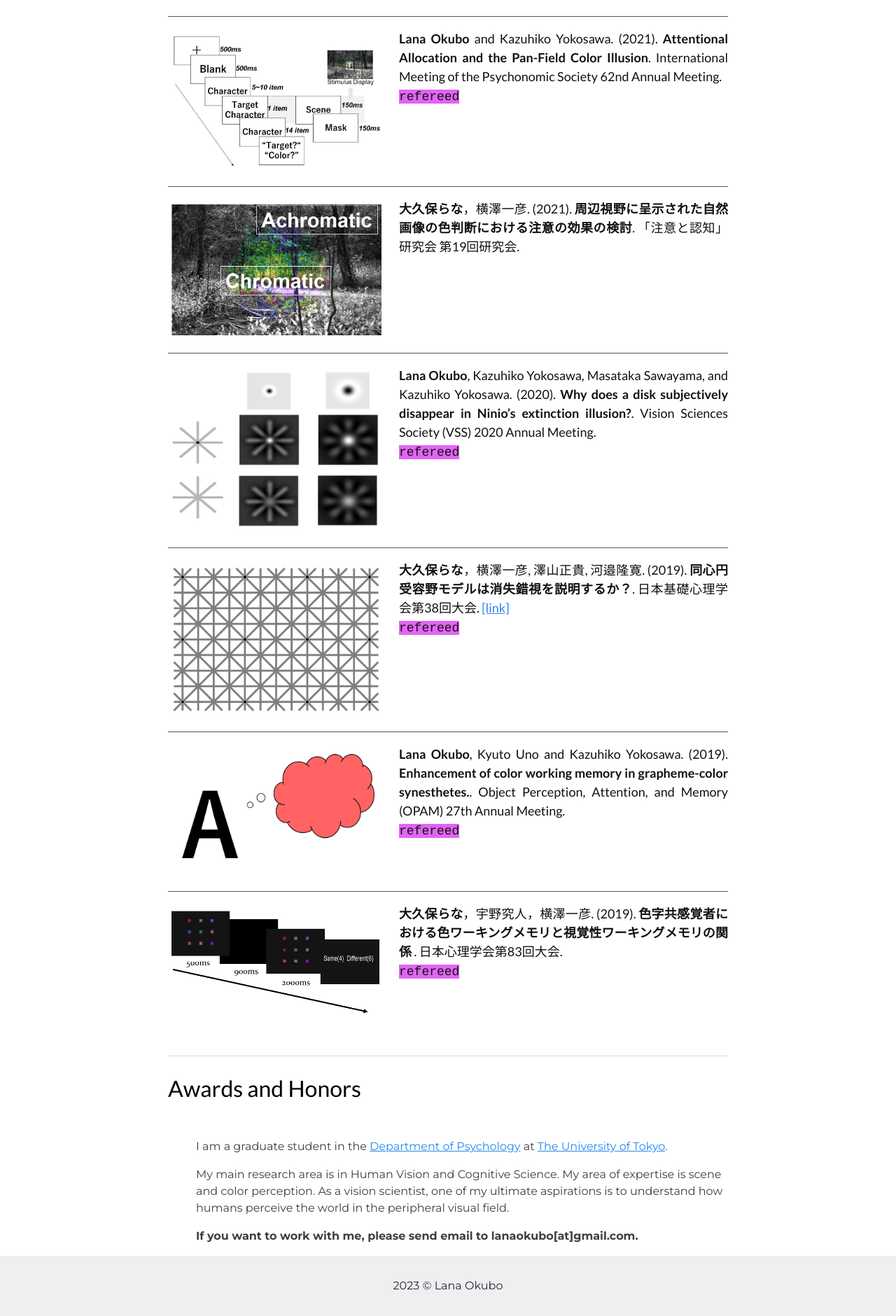
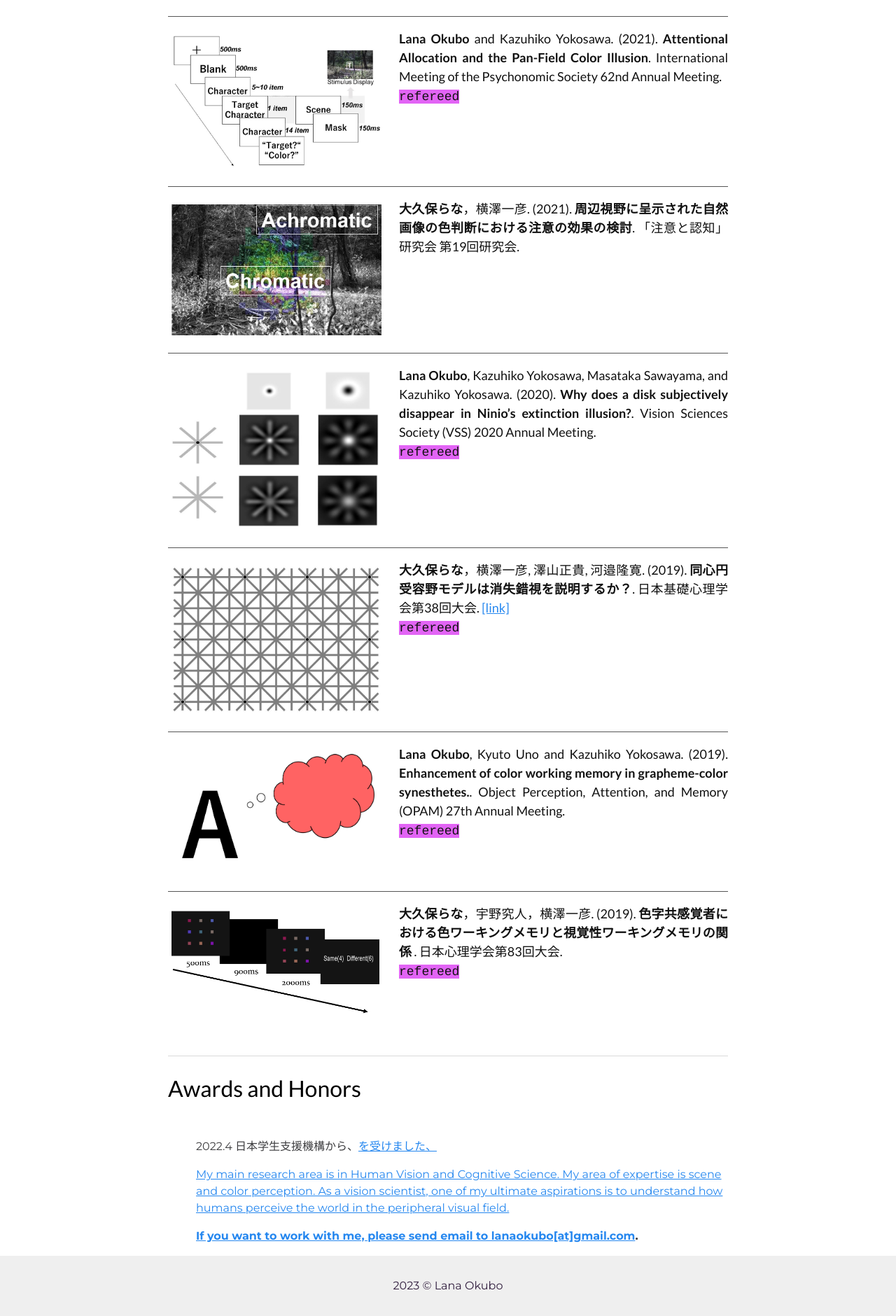
Before and after one commit to LNOKB/lnokb.github.io, a Jekyll site: the page built from index.html, in a window 1280 px wide. Shown: the part 1707-3587 px from the top of the page at 70% size. Built offline with Jekyll 4.4.1, drawn with Linux system fonts in a browser that asks for light colours.

Commit message:
Update index.html

```diff
--- a/index.html
+++ b/index.html
@@ -161,8 +161,7 @@
 
 
       <p class="subtitle">
-        I am a graduate student in the <a href="http://www.l.u-tokyo.ac.jp/psy/" target="_blank">Department of Psychology</a>
-        at <a href="https://www.u-tokyo.ac.jp/en/" target="_blank">The University of Tokyo</a>.
+        2022.4 日本学生支援機構から、<a href="https://www.jasso.go.jp/shogakukin/saiyochu/gyosekimenjo/index.html" target="_blank"特に優れた業績による返還免除</a>を受けました、
       </p>
 
       <p class="subtitle">
```
